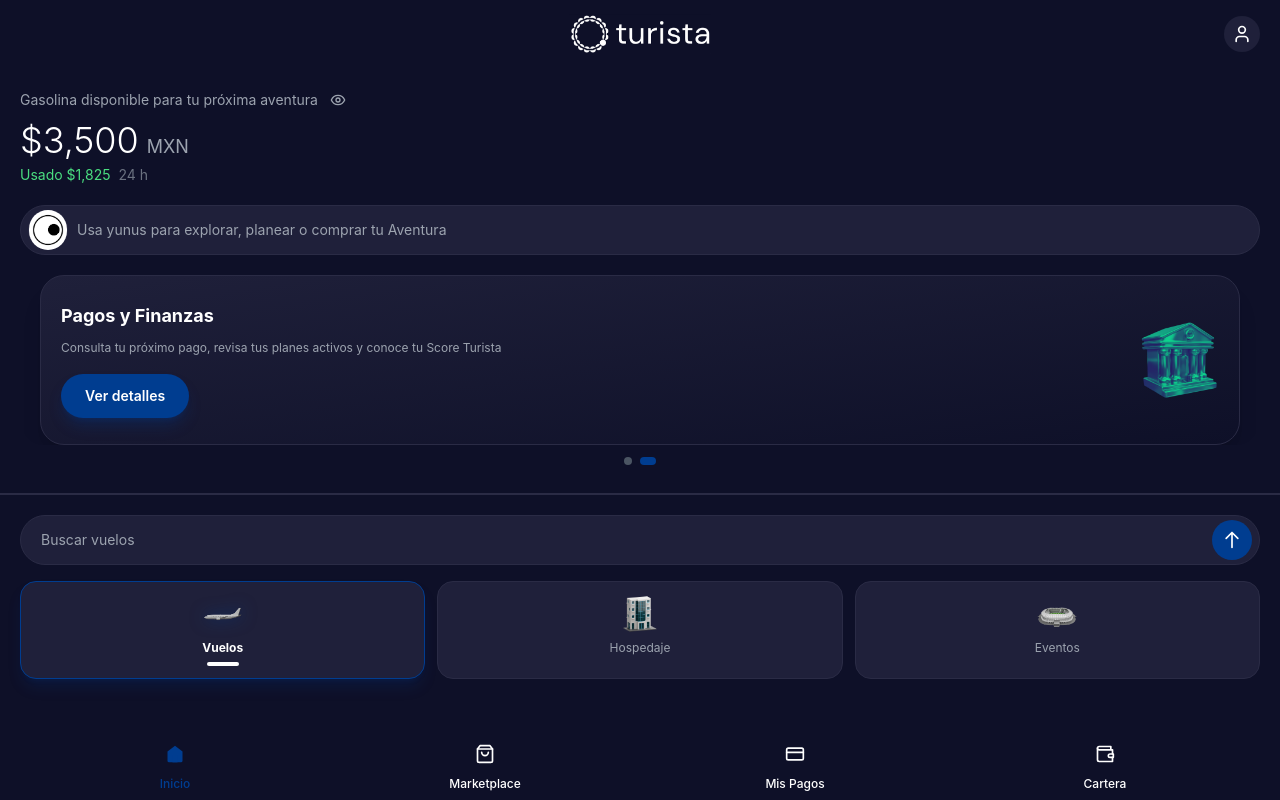
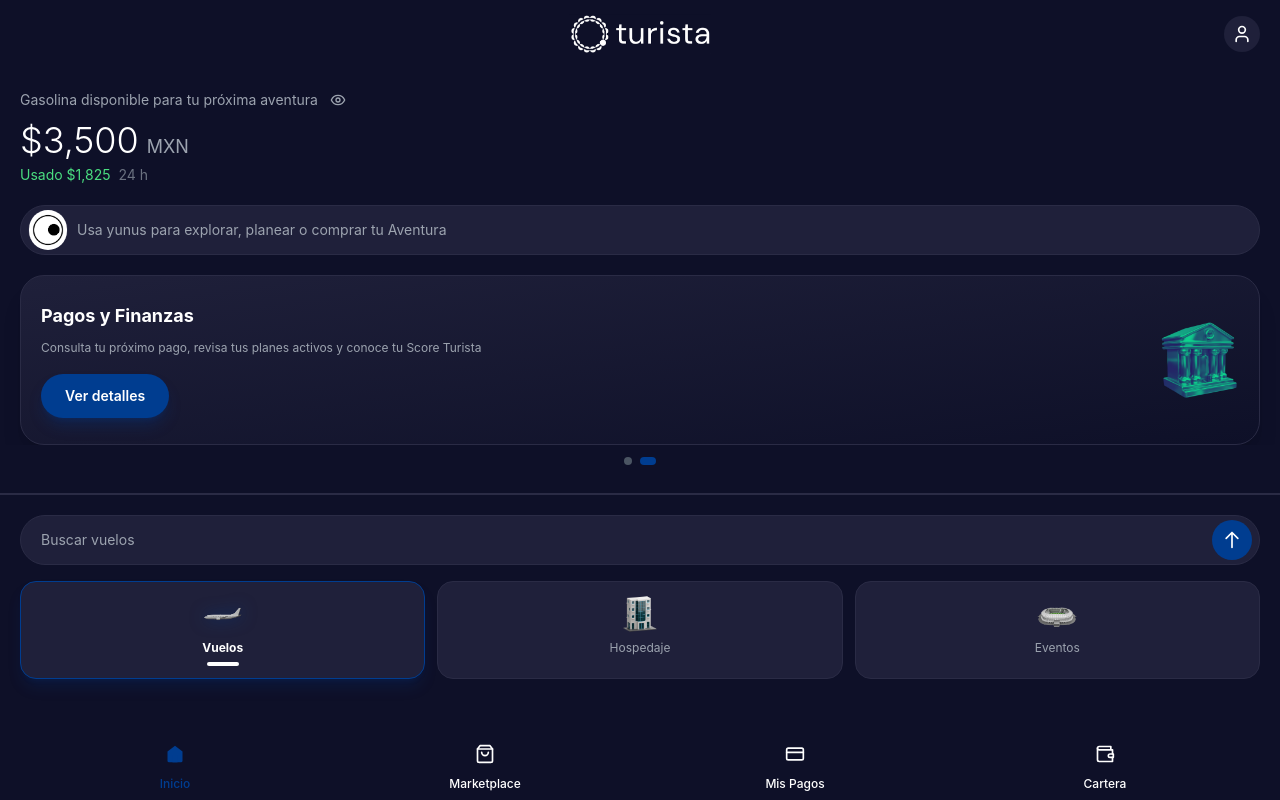
Before and after one commit to Rene-Nun/Pagox_proto_ux, a Next.js app: page / in a window 1280 px wide. Built offline with nearby package versions, Linux system fonts and the light colour scheme.

Commit message:
Actualizar HomeScreen.tsx

```diff
--- a/app/components/screens/HomeScreen.tsx
+++ b/app/components/screens/HomeScreen.tsx
@@ -192,9 +192,9 @@ export default function HomeScreen({ onNavigate, activeTab }: HomeScreenProps) {
           </div>
 
           {/* CARDS ESTILO CAMPAÑA - AUTO CARRUSEL CON INTERACCIÓN */}
-          <div className="px-5 pb-2">
+          <div className="pb-2">
             <div
-              className="relative overflow-hidden rounded-3xl"
+              className="relative overflow-hidden"
               onTouchStart={(e) => {
                 const touchStart = e.touches[0].clientX
                 const handleTouchEnd = (endEvent: TouchEvent) => {
```
